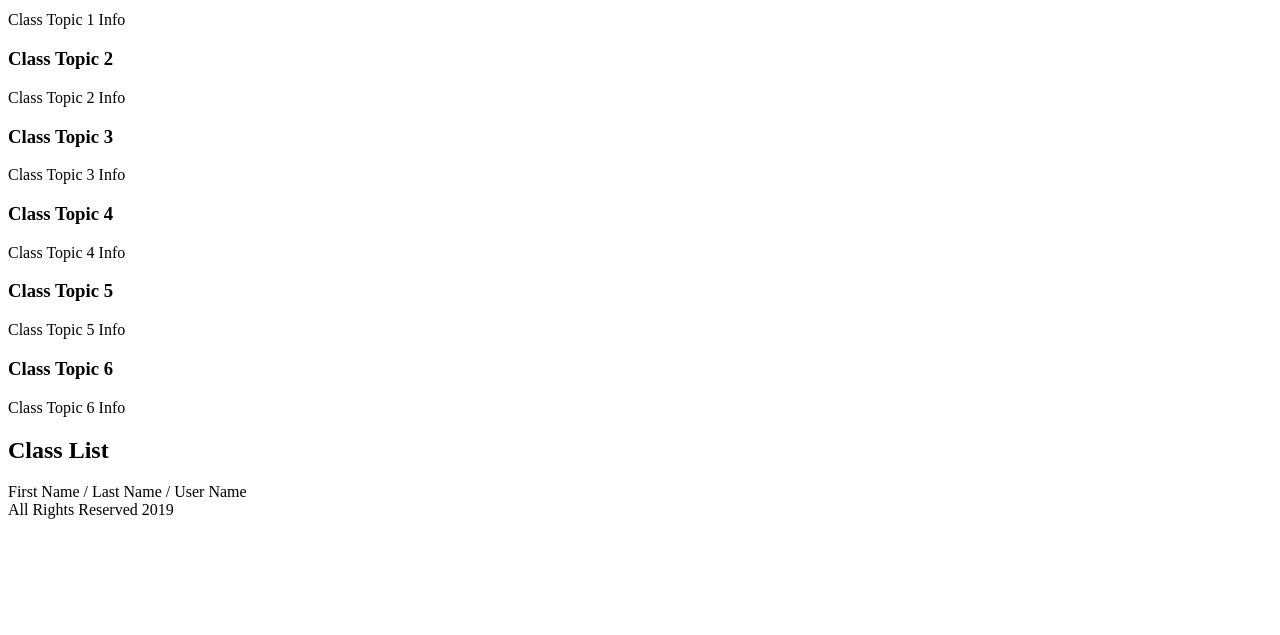
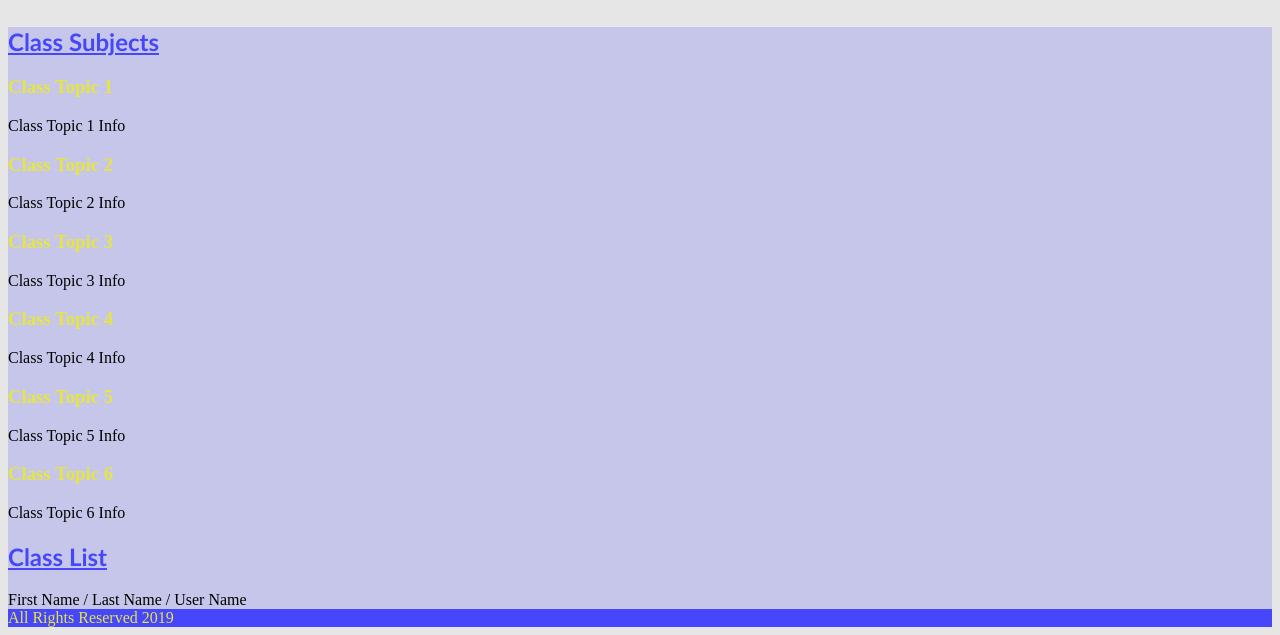
Before and after one commit to Justin-L-Kennedy/FED1StudioProject, a plain HTML site: page FED1StudioProject/Classes.html in a window 1280 px wide. Shown: the part 194-829 px from the top of the page. Before the commit the page ends 800 px from the top, so only its background shows below. Drawn offline with Linux system fonts and the light colour scheme.

Commit message:
Added CSS to Classes

```diff
--- a/FED1StudioProject/Classes.html
+++ b/FED1StudioProject/Classes.html
@@ -6,24 +6,25 @@
     <meta name="keywords" content="educational, services" />
     <meta name="author" content="Justin L. Kennedy" />
     <title>Learn With Us | Let's Eat!</title>
+    <link href="css/custom.css" rel="stylesheet" />
 </head>
 <body>
     <header>
         <h1>
             Learn With Us
         </h1>
-        <p>
+        <p id="slogan">
             Let's Eat!
         </p>
     </header>
     <main>
         <section>
-            <h2>
+            <h2 class="headingStyle">
                 Class Subjects
             </h2>
             <section>
                 <article>
-                    <h3>
+                    <h3 class="topicStyle">
                         Class Topic 1
                     </h3>
                     <p>
@@ -31,7 +32,7 @@
                     </p>
                 </article>
                 <article>
-                    <h3>
+                    <h3 class="topicStyle">
                         Class Topic 2
                     </h3>
                     <p>
@@ -39,7 +40,7 @@
                     </p>
                 </article>
                 <article>
-                    <h3>
+                    <h3 class="topicStyle">
                         Class Topic 3
                     </h3>
                     <p>
@@ -47,7 +48,7 @@
                     </p>
                 </article>
                 <article>
-                    <h3>
+                    <h3 class="topicStyle">
                         Class Topic 4
                     </h3>
                     <p>
@@ -55,7 +56,7 @@
                     </p>
                 </article>
                 <article>
-                    <h3>
+                    <h3 class="topicStyle">
                         Class Topic 5
                     </h3>
                     <p>
@@ -63,7 +64,7 @@
                     </p>
                 </article>
                 <article>
-                    <h3>
+                    <h3 class="topicStyle">
                         Class Topic 6
                     </h3>
                     <p>
@@ -73,7 +74,7 @@
             </section>
         </section>
         <section>
-            <h2>
+            <h2 class="headingStyle">
                 Class List
             </h2>
             <section>
--- a/FED1StudioProject/css/custom.css
+++ b/FED1StudioProject/css/custom.css
@@ -26,6 +26,11 @@ main{
     text-decoration: underline;
 }
 
+.topicStyle{
+    color: rgb(230, 230, 65);
+    font-family: 'Lucida Handwriting';
+}
+
 footer{
     background-color: rgb(70, 70, 250);
     color: rgb(230, 230, 65);
```
